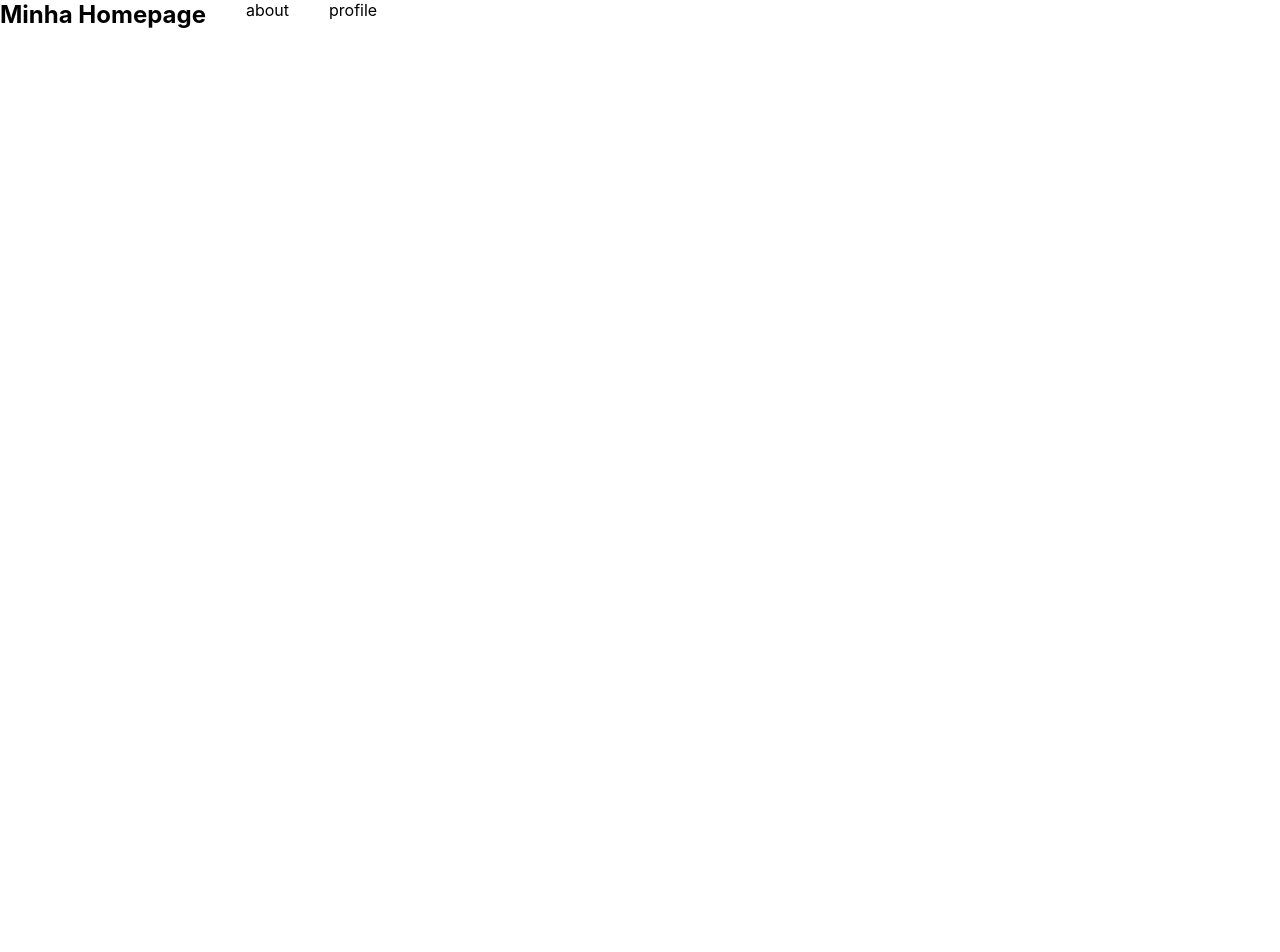
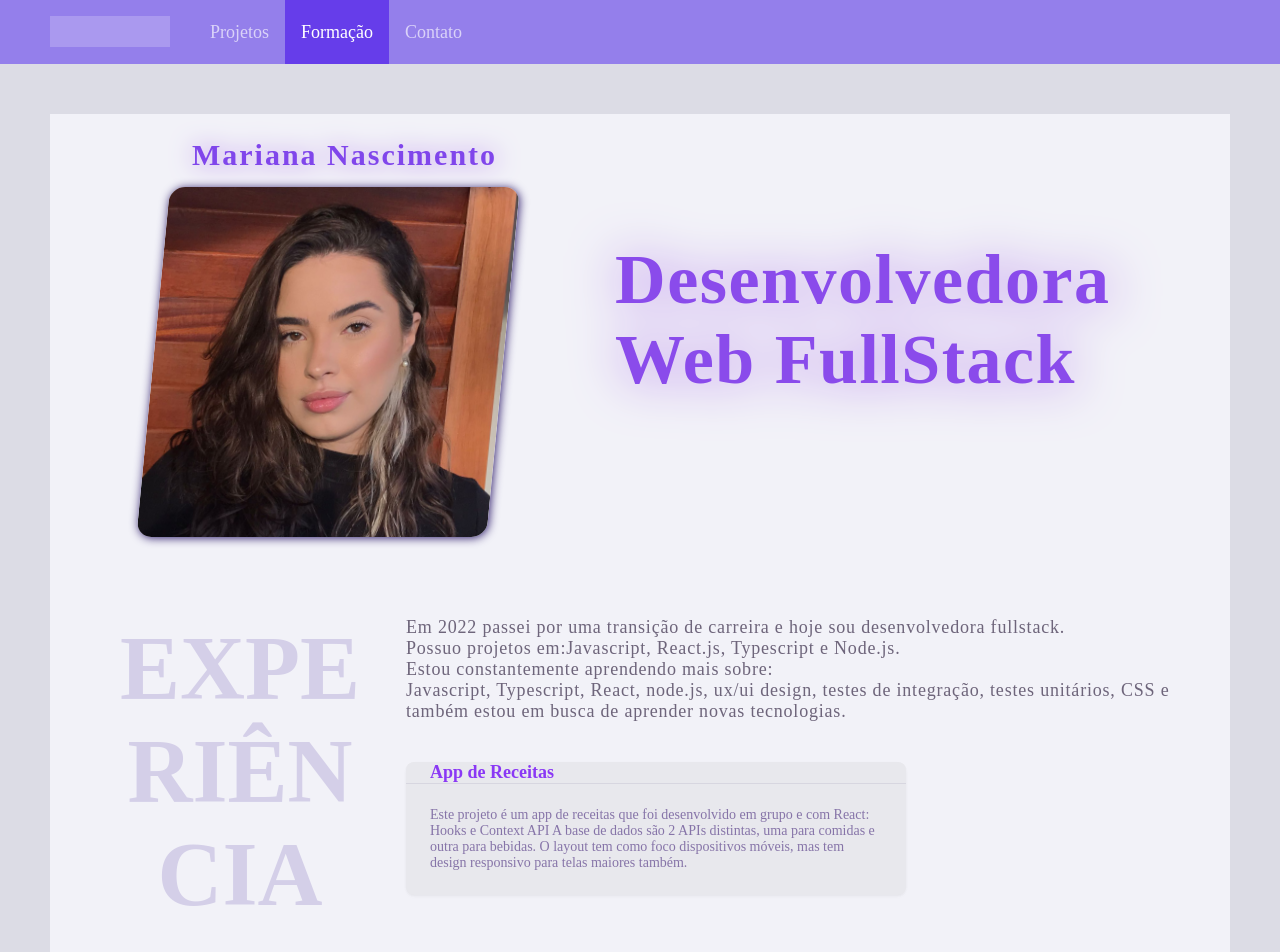
Before and after one commit to MariSIN/Portfolio, a React (Create React App) app in the folder portfolio/: page / in a window 1280 px wide. Shown: the top 952 px of the page. Before the commit the page ends 800 px from the top, so only its background shows below. Built offline with nearby package versions, Linux system fonts and the light colour scheme.

Commit message:
ant design

```diff
--- a/portfolio/package.json
+++ b/portfolio/package.json
@@ -6,6 +6,7 @@
     "@testing-library/jest-dom": "^5.16.5",
     "@testing-library/react": "^13.4.0",
     "@testing-library/user-event": "^13.5.0",
+    "antd": "^5.4.2",
     "react": "^18.2.0",
     "react-dom": "^18.2.0",
     "react-router-dom": "^5.3.3",
--- a/portfolio/src/App.css
+++ /dev/null
@@ -1,33 +0,0 @@
-.App {
-  text-align: center;
-}
-
-* {
-  margin: 0;
-  padding: 0;
-}
-
-header {
-  display: flex;
-  align-items: center;
-  justify-content: space-between;
-  padding: 20px;
-  padding-left: 40px;
-  padding-right: 40px;
-}
-
-a {
-  text-decoration: none;
-  color: black;
-}
-
-.links {
-  display: flex;
-  gap: 40px;
-}
-
-.foto-mariana {
-  width: 250px;
-  margin-left: 30px;
-  margin-top: 40px;
-}
--- a/portfolio/src/App.js
+++ /dev/null
@@ -1,26 +0,0 @@
-import React from 'react';
-import './App.css';
-import { BrowserRouter, Route, Link } from 'react-router-dom';
-import Home from './components/Home';
-import About from './components/About';
-import Profile from './components/Profile';
-
-class App extends React.Component {
-  render() {
-    return (
-      <>
-        <nav className="links">
-          <BrowserRouter>
-              <Home exact path="/" component={ Home } />
-              <Link to="/about">about
-              <Route path="/about" component={ About } /></Link>
-              <Link to="/profile">profile
-              <Route path="/profile" component={ Profile } /></Link>
-          </BrowserRouter>
-        </nav>
-      </>
-    );
-  }
-}
-
-export default App;
--- /dev/null
+++ b/portfolio/src/App.jsx
@@ -0,0 +1,91 @@
+import { ConfigProvider, Layout, Menu } from 'antd';
+import SobreMim from './components/sobreMim';
+
+const { Header, Content, Footer } = Layout;
+
+const config = {
+	colorPrimary: '#663DEA',
+	colorBgBase: '#DBD9FC',
+	colorTextBase: '#5B5169',
+  colorTextHeading: '#8A38F5',
+	fontSizeHeading1: '70px',
+  fontSizeHeading2: '30px',
+  fontSizeHeading3: '90px',
+  fontFamily: 'Raleway',
+  fontSize: '18px',
+};
+
+function App() {
+	return (
+		<ConfigProvider
+			theme={{
+				token: { ...config, colorLink: '#9254de', colorLinkHover: '#A494E9' },
+			}}>
+			<Layout>
+				<Header
+					style={{
+						position: 'sticky',
+						top: 0,
+						zIndex: 1,
+						width: '100%',
+						background: '#947FEB',
+					}}>
+					<div
+						style={{
+							float: 'left',
+							width: 120,
+							height: 31,
+							margin: '16px 24px 16px 0',
+							background: 'rgba(255, 255, 255, 0.2)',
+						}}
+					/>
+					<Menu
+						theme='dark'
+						mode='horizontal'
+						defaultSelectedKeys={['2']}
+						style={{ background: '#947FEB', color: '#391085' }}>
+						<Menu.Item
+							key='1'
+						>
+							Projetos
+						</Menu.Item>
+						<Menu.Item
+							key='2'
+						>
+							Formação
+						</Menu.Item>
+						<Menu.Item
+							key='3'
+						>
+							Contato
+						</Menu.Item>
+					</Menu>
+				</Header>
+				<Content
+					className='site-layout'
+					style={{
+						padding: '50px',
+						width: '100%',
+					}}>
+					<div
+						style={{
+							padding: 24,
+							minHeight: 380,
+							background: '#F2F2F8',
+						}}>
+						<SobreMim />
+					</div>
+				</Content>
+				<Footer
+					style={{
+						textAlign: 'center',
+						background: '#6D53EB',
+					}}>
+					Ant Design ©2023 Created by Ant UED
+				</Footer>
+			</Layout>
+		</ConfigProvider>
+	);
+}
+
+export default App;
--- a/portfolio/src/components/About.js
+++ /dev/null
@@ -1,26 +0,0 @@
-import React, { Component } from 'react';
-import { Link } from 'react-router-dom';
-
-class About extends Component {
-  render() {
-    return (
-      <div>
-        <p>
-          Meu nome é Mariana, tenho 24 anos e sou natural de Itaperuna, RJ. Sou
-          formada em Enfermagem mas nunca atuei na área. Atualmente faço um
-          curso de desenvolvimento web fullstack da Trybe e estou passando por
-          uma transição de carreira. Neste curso aprendi os fundamentos do
-          desenvolvimento web, e estou aprendendo desenvolvimento Front-end. O
-          próximo módulo será Back-end. Também irei desenvolver conhecimentos
-          sobre ciência da computação, metodologias ágeis e habilidades
-          comportamentais. Estudo também UX/UI design pela Origamid. Sou
-          musicista, toco profissionalmente em eventos e dou aula de flauta
-          transversal.
-        </p>
-        <Link to="/">Voltar à Home</Link>
-      </div>
-    );
-  }
-}
-
-export default About;
--- a/portfolio/src/components/Home.js
+++ /dev/null
@@ -1,13 +0,0 @@
-import React, { Component } from 'react';
-
-class Home extends Component {
-  render() {
-    return (
-      <main>
-        <h1>Minha Homepage</h1>
-      </main>
-    );
-  }
-}
-
-export default Home;
--- a/portfolio/src/components/Profile.js
+++ /dev/null
@@ -1,16 +0,0 @@
-import React, { Component } from 'react';
-import { Link } from 'react-router-dom';
-import Mariana from '../img/Mariana.png'
-
-class Profile extends Component {
-  render() {
-    return (
-      <main>
-        <img src={ Mariana } alt='Mariana' className='foto-mariana' />
-        <Link to="/">Voltar à Home</Link>
-      </main>
-    );
-  }
-}
-
-export default Profile;
--- /dev/null
+++ b/portfolio/src/components/sobreMim.jsx
@@ -0,0 +1,123 @@
+import { Card, Col, Divider, Image, Row, Typography } from 'antd';
+import { Content } from 'antd/es/layout/layout';
+import mariana from '../img/Mariana.png';
+
+function SobreMim() {
+	return (
+		<>
+			<Row justify='middle'>
+				<Col
+					flex={4}
+					align='middle'>
+					<Typography.Title
+						level={2}
+						style={{
+							textAlign: 'center',
+							filter: 'drop-shadow(1px 1px 12px #b37feb)',
+							fontFamily: 'Bad Script',
+							color: '#8046EB',
+							letterSpacing: '2px',
+						}}>
+						Mariana Nascimento
+					</Typography.Title>
+					<Image
+						src={mariana}
+						alt='mariana'
+						width={350}
+						style={{
+							borderRadius: '15px',
+							boxShadow: '1px 1px 10px #2E1C6B',
+							transform: 'skew(-5.5deg) scale(1)',
+							transformOrigin: 'left top',
+						}}
+					/>
+				</Col>
+				<Col flex={2}>
+					<Typography.Title
+						level={1}
+						style={{
+							textAlign: 'left',
+							fontFamily: 'Edu TAS Beginner',
+							filter: 'drop-shadow(1px 1px 25px #b37feb)',
+							color: '#8A4BEB',
+							letterSpacing: '1.5px',
+						}}>
+						Desenvolvedora
+						<br /> Web FullStack
+					</Typography.Title>
+				</Col>
+			</Row>
+			<Row
+				style={{ marginTop: '80px' }}
+				justify='space-evenly'>
+				<Col
+					flex='auto'
+					align='middle'>
+					<Typography.Title
+						level={3}
+						style={{ color: '#D4CFE8' }}>
+						EXPE
+						<br />
+						RIÊN
+						<br />
+						CIA
+					</Typography.Title>
+				</Col>
+				<Col flex='800px'>
+					<Content>
+						<Typography.Text style={{ letterSpacing: '0.8px' }}>
+							Em 2022 passei por uma transição de carreira e hoje sou
+							desenvolvedora fullstack. <br />
+							Possuo projetos em:Javascript, React.js, Typescript e Node.js.{' '}
+							<br />
+							Estou constantemente aprendendo mais sobre:
+							<br />
+							Javascript, Typescript, React, node.js, ux/ui design, testes de
+							integração, testes unitários, CSS e também estou em busca de
+							aprender novas tecnologias.
+						</Typography.Text>
+                        <br />
+						<a href='https://github.com/MariSIN/recipe-app'>
+							<Card
+								title='App de Receitas'
+								bordered={false}
+								style={{
+									width: 500,
+									marginTop: 40,
+									color: '#8674A8',
+								}}>
+
+								<p style={{ fontSize: 14 }}>
+									Este projeto é um app de receitas que foi desenvolvido em
+									grupo e com React: Hooks e Context API A base de dados são 2 APIs
+									distintas, uma para comidas e outra para bebidas. O layout tem
+									como foco dispositivos móveis, mas tem design responsivo para
+									telas maiores também.
+								</p>
+							</Card>
+						</a>
+					</Content>
+				</Col>
+			</Row>
+			<Divider orientation='left'>Raw flex style</Divider>
+			<Row>
+				<Col flex='1 1 200px'>1 1 200px</Col>
+				<Col flex='0 1 300px'>0 1 300px</Col>
+			</Row>
+
+			<Row wrap={false}>
+				<Col flex='none'>
+					<div
+						style={{
+							padding: '0 16px',
+						}}>
+						none
+					</div>
+				</Col>
+				<Col flex='auto'>auto with no-wrap</Col>
+			</Row>
+		</>
+	);
+}
+
+export default SobreMim;
--- a/portfolio/src/index.css
+++ b/portfolio/src/index.css
@@ -1,13 +1,11 @@
-body {
-  margin: 0;
-  font-family: -apple-system, BlinkMacSystemFont, 'Segoe UI', 'Roboto', 'Oxygen',
-    'Ubuntu', 'Cantarell', 'Fira Sans', 'Droid Sans', 'Helvetica Neue',
-    sans-serif;
-  -webkit-font-smoothing: antialiased;
-  -moz-osx-font-smoothing: grayscale;
+* {
+    margin: 0;
+    padding: 0;
 }
 
-code {
-  font-family: source-code-pro, Menlo, Monaco, Consolas, 'Courier New',
-    monospace;
+main .content {
+    width: 100%;
+    height: 100vh;
 }
+
+@import url('https://fonts.googleapis.com/css2?family=Bad+Script&family=Edu+TAS+Beginner:wght@600&family=Raleway:wght@500;600&display=swap');
--- a/portfolio/src/index.js
+++ b/portfolio/src/index.js
@@ -1,17 +1,20 @@
+import { ConfigProvider } from 'antd';
+import 'antd/dist/antd';
+import ptBR from 'antd/lib/locale/pt_BR';
 import React from 'react';
 import ReactDOM from 'react-dom/client';
+import App from './App';
 import './index.css';
-import App from './App';
 import reportWebVitals from './reportWebVitals';
 
 const root = ReactDOM.createRoot(document.getElementById('root'));
 root.render(
   <React.StrictMode>
-    <App />
+    <ConfigProvider locale={ ptBR }>
+      <App />
+    </ConfigProvider>
   </React.StrictMode>
 );
 
-// If you want to start measuring performance in your app, pass a function
-// to log results (for example: reportWebVitals(console.log))
-// or send to an analytics endpoint. Learn more: https://bit.ly/CRA-vitals
+
 reportWebVitals();
```
Also changed, not shown: 1 other file (tests, documents, lock files or other folders).
